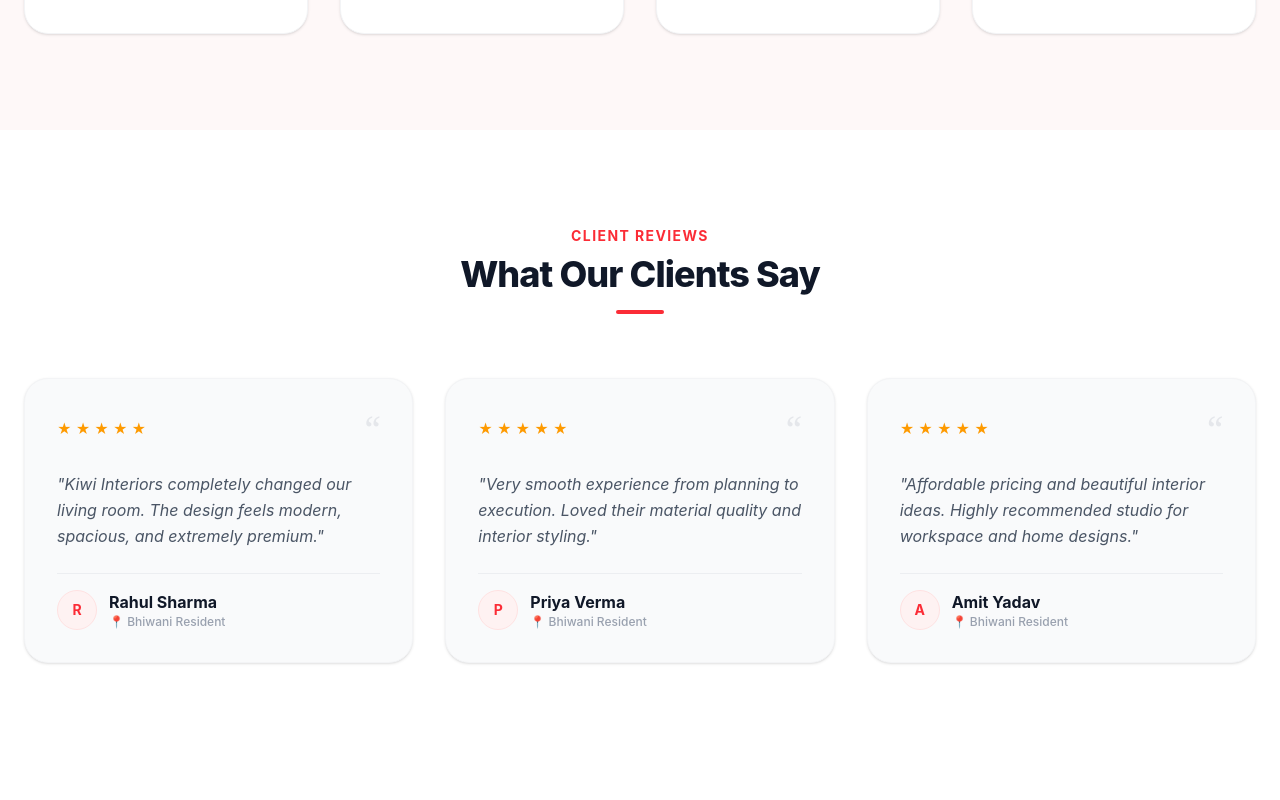
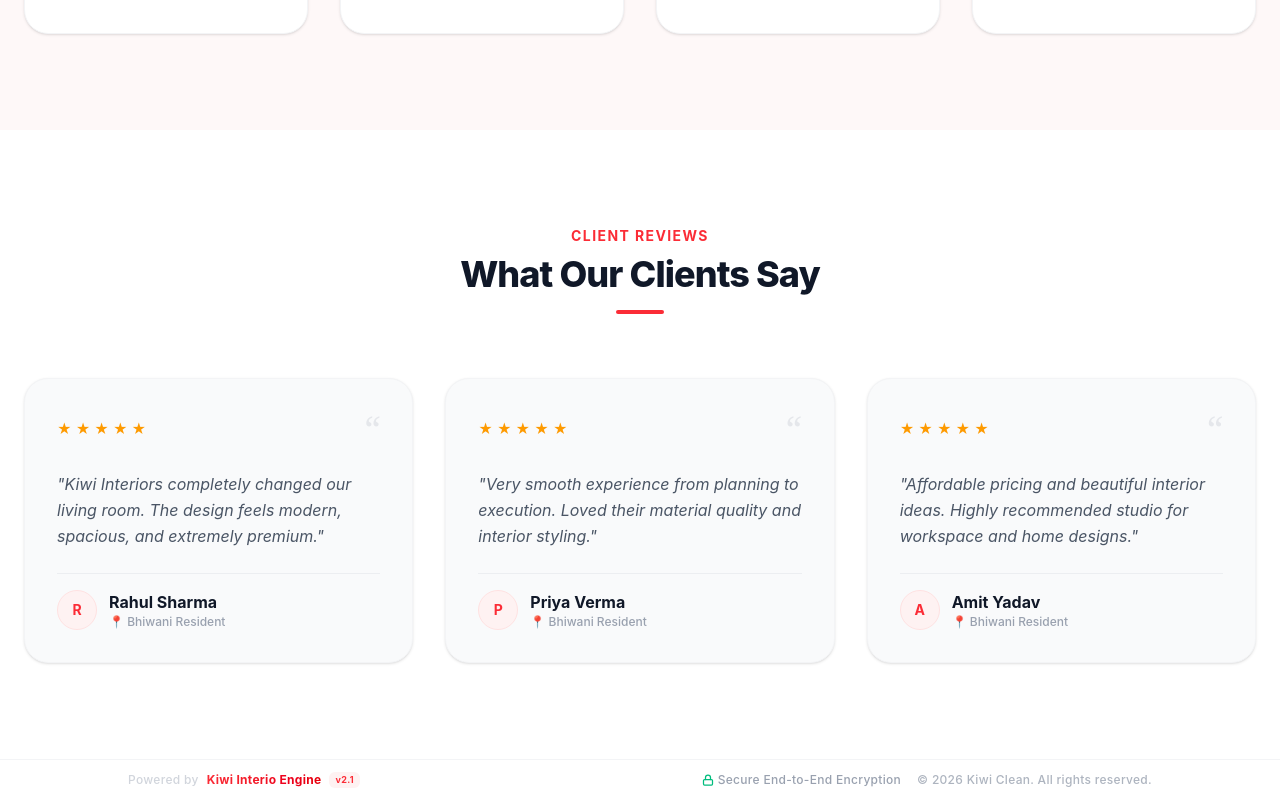
Before and after one commit to ayushbansal2007/kiwi-interio, a React (Vite) app in the folder frontend/: page / in a window 1280 px wide. Shown: the part 3150-3950 px from the top of the page. Before the commit the page ends 3909 px from the top, so only its background shows below. Built offline with nearby package versions, Linux system fonts and the light colour scheme; no server answers.

Commit message:
add footer

```diff
--- a/frontend/src/App.tsx
+++ b/frontend/src/App.tsx
@@ -13,6 +13,7 @@ import Admin from "./pages/Admin";
 import AIAssistant from "./pages/AIAssistant";
 import ContactQuery from "./pages/ContactQuery"; // 👈 Hamara floating code import kiya
 import InteriorDetailPage from "./pages/InteriorDetailPage";
+import Footer from "./components/Footer";
 
 function App() {
   return (
@@ -29,6 +30,7 @@ function App() {
               <InteriorList />
               <WhyChooseUs />
               <Testimonials />
+              <Footer/>
             </>
           }
         />
--- /dev/null
+++ b/frontend/src/components/Footer.tsx
@@ -0,0 +1,49 @@
+import React from 'react';
+
+export const Footer: React.FC = () => {
+  return (
+    <footer className="w-full bg-white/90 backdrop-blur-md border-t border-gray-100 py-3 px-4 mt-auto">
+      <div className="max-w-5xl mx-auto flex flex-col sm:flex-row items-center justify-between gap-2 text-[11px] sm:text-xs text-gray-400 font-medium tracking-wide">
+
+        {/* Left Side: Branding */}
+        <div className="flex items-center gap-2">
+          <span className="text-gray-300">Powered by</span>
+          <span className="font-bold bg-gradient-to-r from-red-500 to-red-600 bg-clip-text text-transparent">
+            Kiwi Interio Engine
+          </span>
+          <span className="text-[9px] bg-red-50 text-red-500 font-bold px-1.5 py-0.5 rounded-md">
+            v2.1
+          </span>
+        </div>
+
+        {/* Right Side: Security Badge & Copyright */}
+        <div className="flex items-center gap-4">
+          <div className="hidden sm:flex items-center gap-1 text-gray-400">
+            {/* Inline Lock SVG to prevent dependency breakage */}
+            <svg
+              xmlns="http://www.w3.org/2000/svg"
+              viewBox="0 0 24 24"
+              fill="none"
+              stroke="currentColor"
+              className="w-3 h-3 text-emerald-500"
+              strokeWidth="2.5"
+              strokeLinecap="round"
+              strokeLinejoin="round"
+            >
+              <rect x="3" y="11" width="18" height="11" rx="2" ry="2"></rect>
+              <path d="M7 11V7a5 5 0 0 1 10 0v4"></path>
+            </svg>
+            <span>Secure End-to-End Encryption</span>
+          </div>
+
+          <span className="text-gray-400/80">
+            © {new Date().getFullYear()} Kiwi Clean. All rights reserved.
+          </span>
+        </div>
+
+      </div>
+    </footer>
+  );
+};
+
+export default Footer;
```
